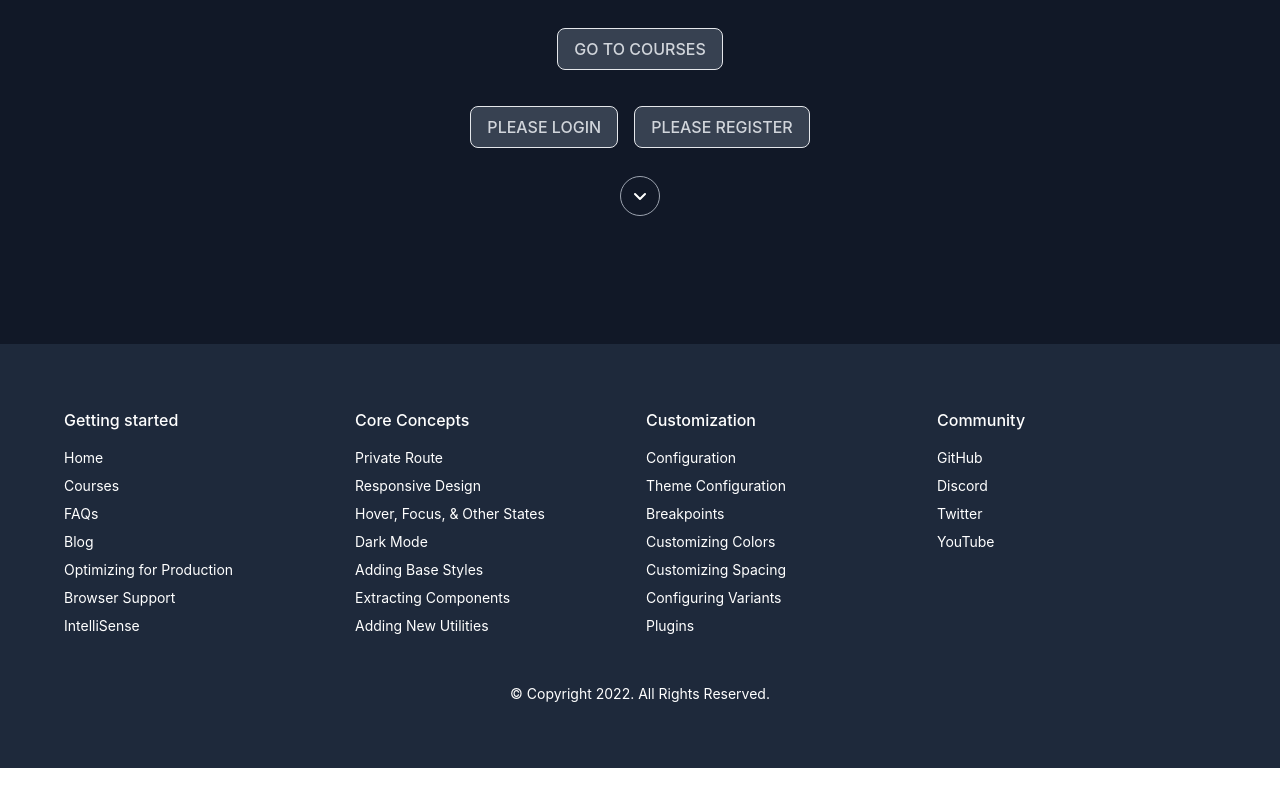
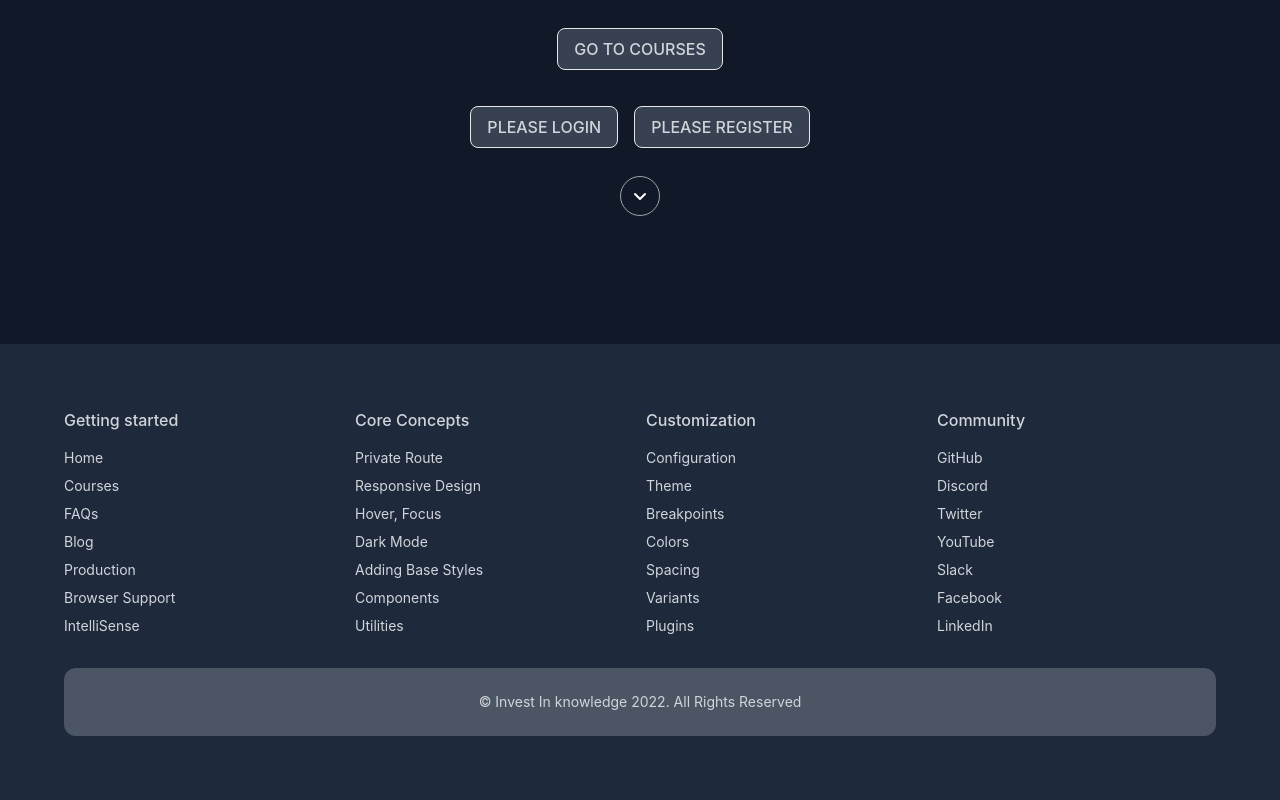
Before and after one commit to yusuf-khan-swd/invest-in-knowledge-client, a React (Create React App) app: page / in a window 1280 px wide. Shown: the part 580-1380 px from the top of the page. Before the commit the page ends 1348 px from the top, so only its background shows below. Built offline with nearby package versions, Linux system fonts and the light colour scheme; no server answers.

Commit message:
fix color for header and footer

```diff
--- a/src/Pages/Shared/Footer/Footer.js
+++ b/src/Pages/Shared/Footer/Footer.js
@@ -2,58 +2,63 @@ import React from 'react';
 import { Link } from 'react-router-dom';
 
 const Footer = () => {
+  const copyrightDate = new Date().getFullYear();
+
   return (
-    <div className='bg-slate-800 text-white dark:bg-gray-800 p-10'>
+    <div className='bg-slate-800 text-gray-300 dark:bg-gray-800 p-10'>
       <footer className="p-6 dark:text-gray-100">
         <div className="container grid grid-cols-2 mx-auto gap-x-3 gap-y-8 sm:grid-cols-3 md:grid-cols-4">
           <div className="flex flex-col space-y-4">
             <h2 className="font-medium">Getting started</h2>
             <div className="flex flex-col space-y-2 text-sm dark:text-gray-400">
-              <Link to='/home' href="#">Home</Link>
-              <Link to='/courses' href="#">Courses</Link>
-              <Link to='/faq' href="#">FAQs</Link>
-              <Link to='/blog' href="#">Blog</Link>
-              <Link rel="noopener noreferrer" href="#">Optimizing for Production</Link>
-              <Link rel="noopener noreferrer" href="#">Browser Support</Link>
-              <Link rel="noopener noreferrer" href="#">IntelliSense</Link>
+              <Link className="hover:text-white" to='/home'>Home</Link>
+              <Link className="hover:text-white" to='/courses'>Courses</Link>
+              <Link className="hover:text-white" to='/faq'>FAQs</Link>
+              <Link className="hover:text-white" to='/blog'>Blog</Link>
+              <Link className="hover:text-white" to="/">Production</Link>
+              <Link className="hover:text-white" to="/">Browser Support</Link>
+              <Link className="hover:text-white" to="/">IntelliSense</Link>
             </div>
           </div>
           <div className="flex flex-col space-y-4">
             <h2 className="font-medium">Core Concepts</h2>
             <div className="flex flex-col space-y-2 text-sm dark:text-gray-400">
-              <Link rel="noopener noreferrer" href="#">Private Route</Link>
-              <Link rel="noopener noreferrer" href="#">Responsive Design</Link>
-              <Link rel="noopener noreferrer" href="#">Hover, Focus, &amp; Other States</Link>
-              <Link rel="noopener noreferrer" href="#">Dark Mode</Link>
-              <Link rel="noopener noreferrer" href="#">Adding Base Styles</Link>
-              <Link rel="noopener noreferrer" href="#">Extracting Components</Link>
-              <Link rel="noopener noreferrer" href="#">Adding New Utilities</Link>
+              <Link className="hover:text-white" to="/">Private Route</Link>
+              <Link className="hover:text-white" to="/">Responsive Design</Link>
+              <Link className="hover:text-white" to="/">Hover, Focus</Link>
+              <Link className="hover:text-white" to="/">Dark Mode</Link>
+              <Link className="hover:text-white" to="/">Adding Base Styles</Link>
+              <Link className="hover:text-white" to="/">Components</Link>
+              <Link className="hover:text-white" to="/">Utilities</Link>
             </div>
           </div>
           <div className="flex flex-col space-y-4">
             <h2 className="font-medium">Customization</h2>
             <div className="flex flex-col space-y-2 text-sm dark:text-gray-400">
-              <Link rel="noopener noreferrer" href="#">Configuration</Link>
-              <Link rel="noopener noreferrer" href="#">Theme Configuration</Link>
-              <Link rel="noopener noreferrer" href="#">Breakpoints</Link>
-              <Link rel="noopener noreferrer" href="#">Customizing Colors</Link>
-              <Link rel="noopener noreferrer" href="#">Customizing Spacing</Link>
-              <Link rel="noopener noreferrer" href="#">Configuring Variants</Link>
-              <Link rel="noopener noreferrer" href="#">Plugins</Link>
+              <Link className="hover:text-white" to="/">Configuration</Link>
+              <Link className="hover:text-white" to="/">Theme</Link>
+              <Link className="hover:text-white" to="/">Breakpoints</Link>
+              <Link className="hover:text-white" to="/">Colors</Link>
+              <Link className="hover:text-white" to="/">Spacing</Link>
+              <Link className="hover:text-white" to="/">Variants</Link>
+              <Link className="hover:text-white" to="/">Plugins</Link>
             </div>
           </div>
           <div className="flex flex-col space-y-4">
             <h2 className="font-medium">Community</h2>
             <div className="flex flex-col space-y-2 text-sm dark:text-gray-400">
-              <Link rel="noopener noreferrer" href="#">GitHub</Link>
-              <Link rel="noopener noreferrer" href="#">Discord</Link>
-              <Link rel="noopener noreferrer" href="#">Twitter</Link>
-              <Link rel="noopener noreferrer" href="#">YouTube</Link>
+              <Link className="hover:text-white" to="/">GitHub</Link>
+              <Link className="hover:text-white" to="/">Discord</Link>
+              <Link className="hover:text-white" to="/">Twitter</Link>
+              <Link className="hover:text-white" to="/">YouTube</Link>
+              <Link className="hover:text-white" to="/">Slack</Link>
+              <Link className="hover:text-white" to="/">Facebook</Link>
+              <Link className="hover:text-white" to="/">LinkedIn</Link>
             </div>
           </div>
         </div>
-        <div className="flex items-center justify-center px-6 pt-12 text-sm">
-          <span className="dark:text-gray-400">© Copyright 2022. All Rights Reserved.</span>
+        <div className="text-sm bg-gray-600 rounded-xl mt-8 px-8 py-6 text-center">
+          <p className="dark:text-gray-400">&copy; Invest In knowledge {copyrightDate}. All Rights Reserved</p>
         </div>
       </footer>
     </div>
--- a/src/Pages/Shared/Header/Header.js
+++ b/src/Pages/Shared/Header/Header.js
@@ -40,7 +40,7 @@ const Header = () => {
 
   return (
     <nav>
-      <div className={` ${darkTheme ? 'bg-gray-800 text-gray-400' : 'bg-slate-500'}`}>
+      <div className={` ${darkTheme ? 'bg-gray-800 text-gray-300' : 'bg-slate-500 text-gray-300'}`}>
         <div className="px-4 py-5 mx-auto sm:max-w-xl md:max-w-full lg:max-w-screen-xl md:px-24 lg:px-8">
           <div className="relative flex items-center justify-between">
             <Link
@@ -97,13 +97,13 @@ const Header = () => {
               </li>
               <li>
                 <label htmlFor="Toggle1" className="inline-flex items-center space-x-4 cursor-pointer text-gray-400 dark:text-gray-400">
-                  <span>Light</span>
+                  <span className="text-gray-300">Light</span>
                   <span className="relative">
                     <input id="Toggle1" onClick={handleDarkTheme} type="checkbox" className="hidden peer" />
                     <div className="w-10 h-6 rounded-full shadow-inner bg-gray-400 peer-checked:bg-violet-400 dark:bg-gray-400 peer-checked:dark:bg-violet-400"></div>
                     <div className="absolute inset-y-0 left-0 w-4 h-4 m-1 rounded-full shadow peer-checked:right-0 peer-checked:left-auto bg-gray-800 dark:bg-gray-800"></div>
                   </span>
-                  <span>Dark</span>
+                  <span className="text-gray-300">Dark</span>
                 </label>
               </li>
               {
```
